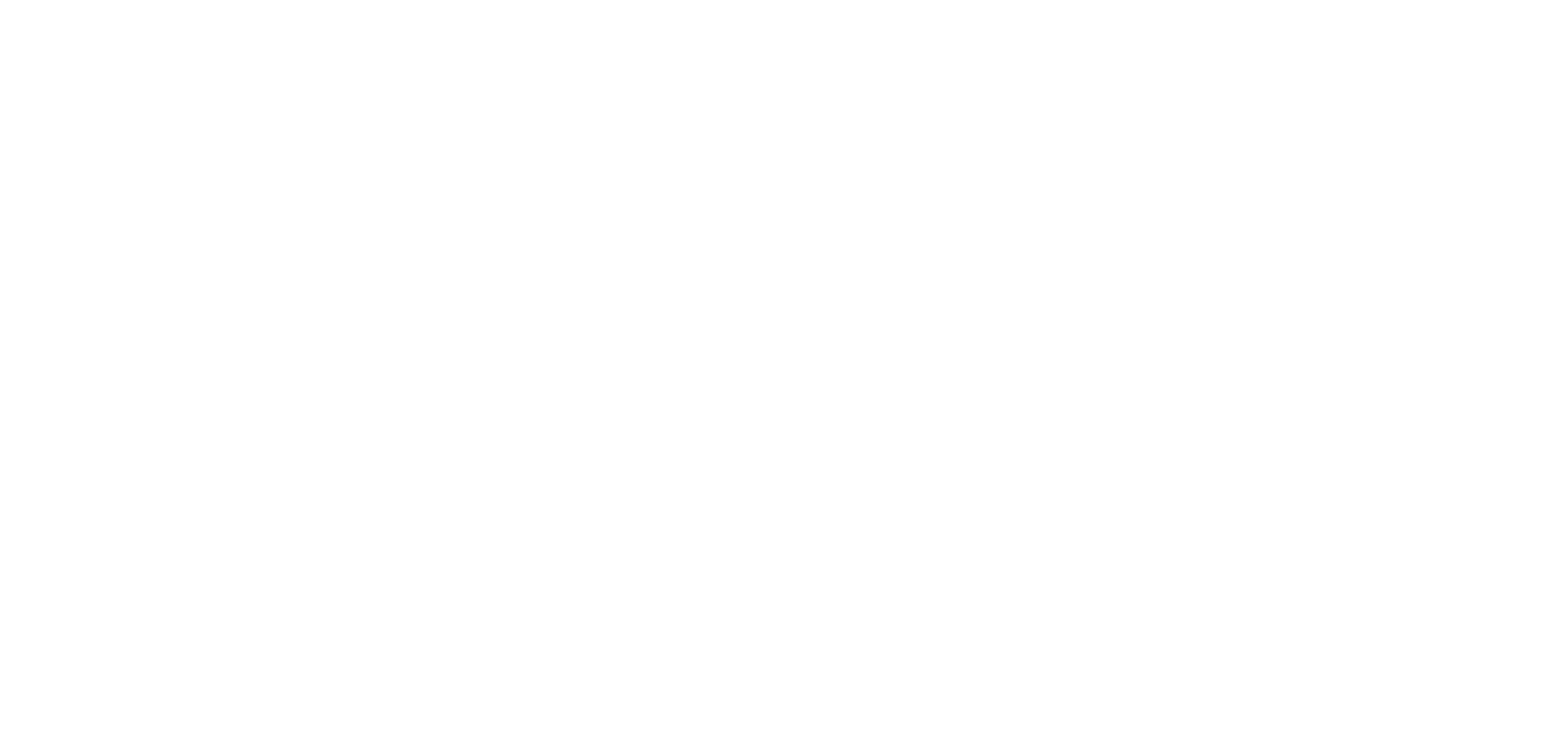
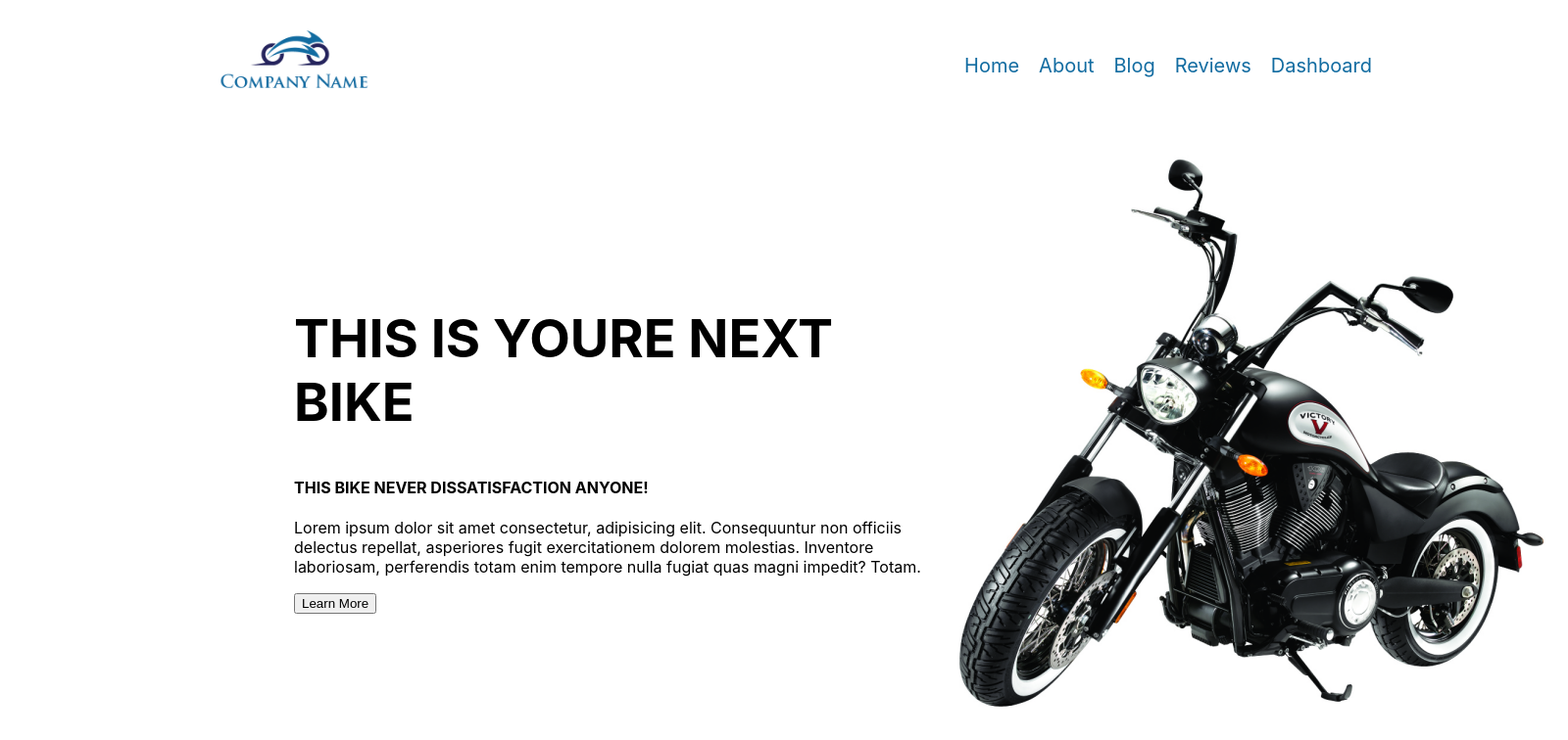
Before and after one commit to ArafatKabir01/boss-bike-review, a React (Create React App) app: page / in a window 1280 px wide. Shown: the top 756 px of the page at 98% size, 1600 px wide, since content can reach past the window. Built offline with nearby package versions, Linux system fonts and the light colour scheme.

Commit message:
header manue added

```diff
--- a/src/App.js
+++ b/src/App.js
@@ -1,9 +1,13 @@
-import logo from './logo.svg';
+
 import './App.css';
+import Header from './components/Header/Header';
+import Home from './components/Home/Home';
 
 function App() {
   return (
-    <div className="App">
+    <div>
+      <Header></Header>
+      <Home></Home>
 
     </div>
   );
--- /dev/null
+++ b/src/components/CoustomerReview/Review.js
@@ -0,0 +1,12 @@
+import React from 'react';
+
+const Review = () => {
+    return (
+        <div>
+            <h2>Coustomer Review</h2>
+
+        </div>
+    );
+};
+
+export default Review;
--- /dev/null
+++ b/src/components/Header/Header.css
@@ -0,0 +1,27 @@
+.logo-img img{
+    width: 200px;
+    height: 150px;
+}
+.header{
+    display: flex;
+    justify-content: space-between;
+    align-items: center;
+    width: 1200px;
+    margin-left: 200px;
+}
+.manue{
+   padding-bottom: 20px;
+}
+.manue a{
+    font-size: 20px;
+    margin-left: 20px;
+    text-decoration: none;
+    padding-bottom: 5px;
+    color: rgb(18 108 161);
+
+}
+.manue a:hover{
+    color: rgb(227, 13, 13);
+    border-bottom:2px solid rgb(227, 13, 13) ;
+    transition: .2s;
+}
--- /dev/null
+++ b/src/components/Header/Header.js
@@ -0,0 +1,23 @@
+import React from 'react';
+import logo from '../../images/logo.png';
+import './Header.css'
+
+const Header = () => {
+    return (
+        <div className='header'>
+            {/* logo img */}
+            <div className='logo-img'>
+                <a href='/'><img src={logo}></img></a>
+            </div>
+            <div className='manue'>
+                <a href='/'>Home</a>
+                <a href='/about'>About</a>
+                <a href='/blog'>Blog</a>
+                <a href='/reviews'>Reviews</a>
+                <a href='/dashboard'>Dashboard</a>
+            </div>
+        </div>
+    );
+};
+
+export default Header;
--- /dev/null
+++ b/src/components/Home/Home.css
@@ -0,0 +1,17 @@
+
+
+.home-info-conteiner{
+
+    display: grid;
+    grid-template-columns: 4fr 2fr;
+    width: 1300px;
+    justify-content: space-between;
+    align-items: center;
+    margin-left: 300px;
+
+}
+.home-info h2{
+    font-size: 54px;
+    font-weight: 700;
+
+}
--- /dev/null
+++ b/src/components/Home/Home.js
@@ -0,0 +1,27 @@
+import React from 'react';
+import bikeImg from '../../images/homePageImg.png'
+import Review from '../CoustomerReview/Review';
+import './Home.css'
+
+const Home = () => {
+    return (
+        <div>
+            <div className='home-info-conteiner'>
+                <div className='home-info'>
+                    <h2>THIS IS YOURE NEXT BIKE</h2>
+                    <h4>THIS BIKE NEVER DISSATISFACTION ANYONE!</h4>
+                    <p>Lorem ipsum dolor sit amet consectetur, adipisicing elit. Consequuntur non officiis delectus repellat, asperiores fugit exercitationem dolorem molestias. Inventore laboriosam, perferendis totam enim tempore nulla fugiat quas magni impedit? Totam.</p>
+                    <button>Learn More</button>
+                </div>
+                <div className='cover-img'>
+                    <img src={bikeImg}></img>
+                </div>
+
+            </div>
+            <Review></Review>
+
+        </div>
+    );
+};
+
+export default Home;
```
Also changed, not shown: src/components/CoustomerReview/Review.css (added).
